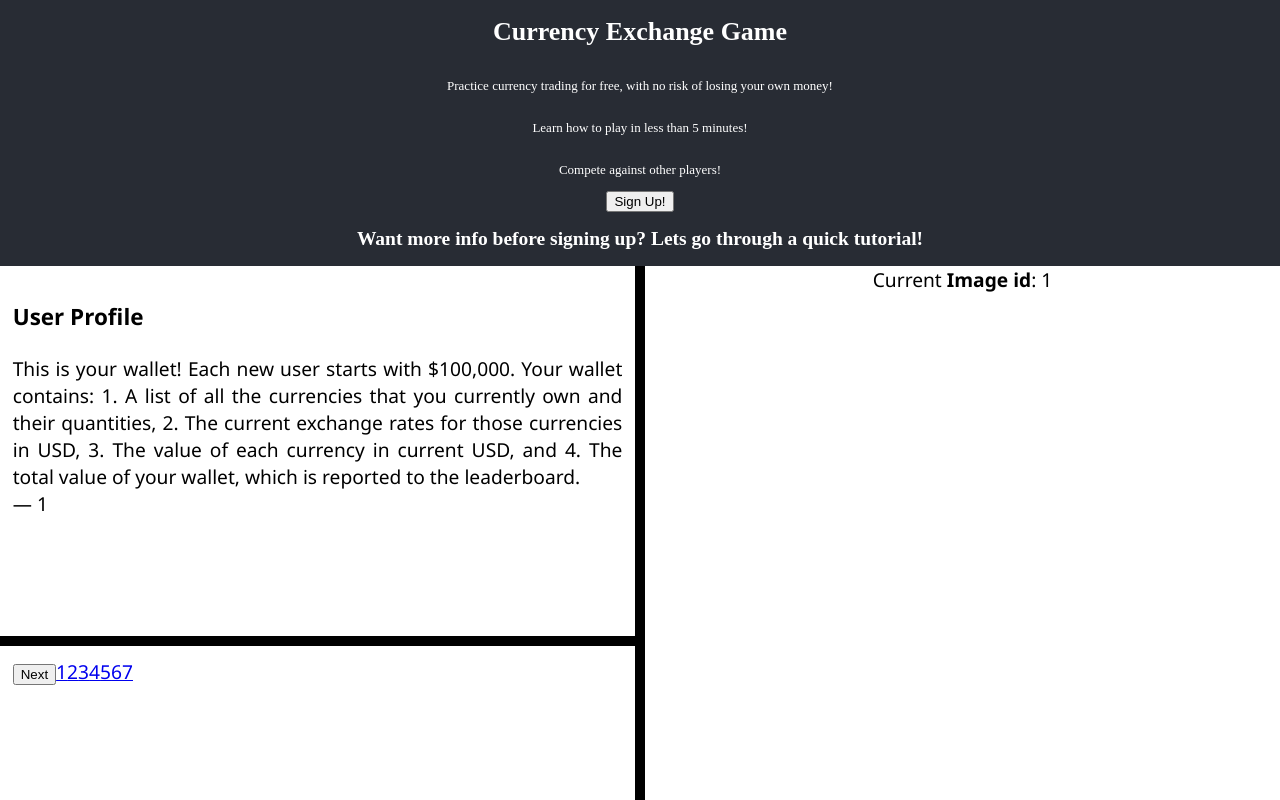
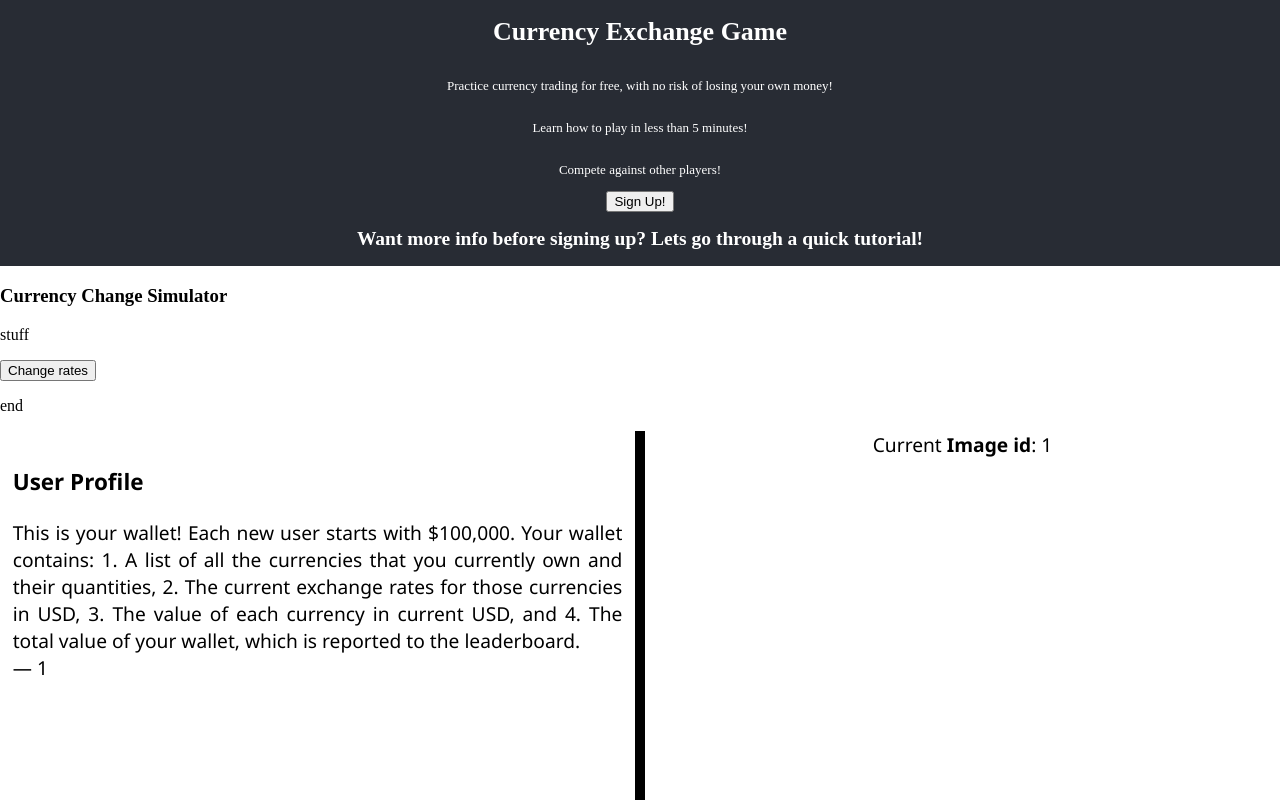
Before and after one commit to merlin-mallory/CS_361_Currency_Exchange_Game, a React (Create React App) app in the folder splitpane-react/: page / in a window 1280 px wide. Shown: the top 800 px of the page. Built offline with nearby package versions, Linux system fonts and the light colour scheme.

Commit message:
Created simulator component

```diff
--- a/splitpane-react/src/App.js
+++ b/splitpane-react/src/App.js
@@ -5,6 +5,7 @@ import SplitPane, {
   SplitPaneRight,
   SplitPaneTop,
 } from "./SplitPane";
+import React from 'react'
 import QuoteContext from "./QuoteContext";
 import { useState } from "react";
 
--- /dev/null
+++ b/splitpane-react/src/exchangeRateSimulator.js
@@ -0,0 +1,18 @@
+import './App.css';
+
+function Simulator() {
+    function clickMe2() {
+        alert('You clicked me!');
+      };
+
+    return (
+    <div className="App-simulator">
+        <h3>Currency Change Simulator</h3>
+        <p>stuff</p>
+        <button type="button" onClick={clickMe2} className="ChangeRatesButton">Change rates</button>
+        <p>end</p>
+    </div>
+    )
+  }
+
+  export default Simulator;
--- a/splitpane-react/src/index.js
+++ b/splitpane-react/src/index.js
@@ -4,6 +4,7 @@ import './index.css';
 import Slider from './App';
 import Header from './header';
 import Body from './signupButton';
+import Simulator from './exchangeRateSimulator'
 import Footer from './footer';
 import reportWebVitals from './reportWebVitals';
 
@@ -11,8 +12,8 @@ const root = ReactDOM.createRoot(document.getElementById('root'));
 root.render(
   <React.StrictMode>
     <Header />
+    <Simulator />
     <Slider />
-    {/* <Body /> */}
     <Footer />
   </React.StrictMode>
 );
```
Also changed, not shown: 2 other files (tests, documents, lock files or other folders).
